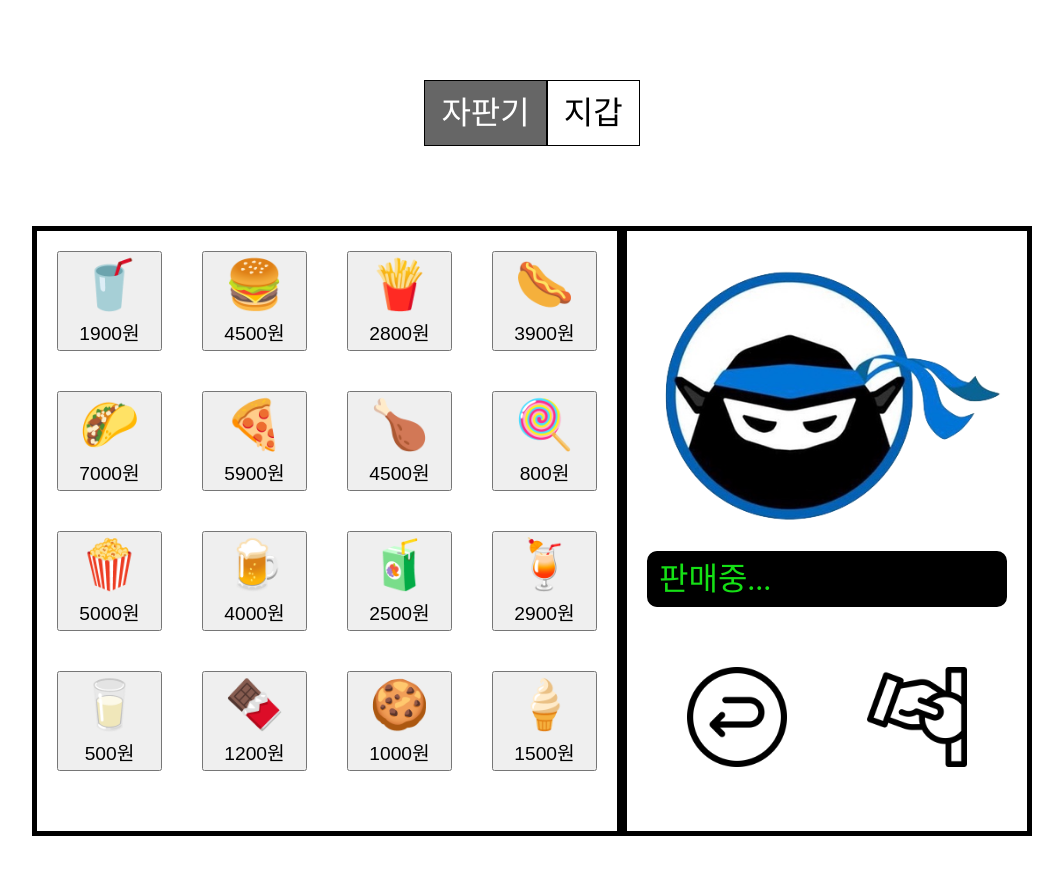
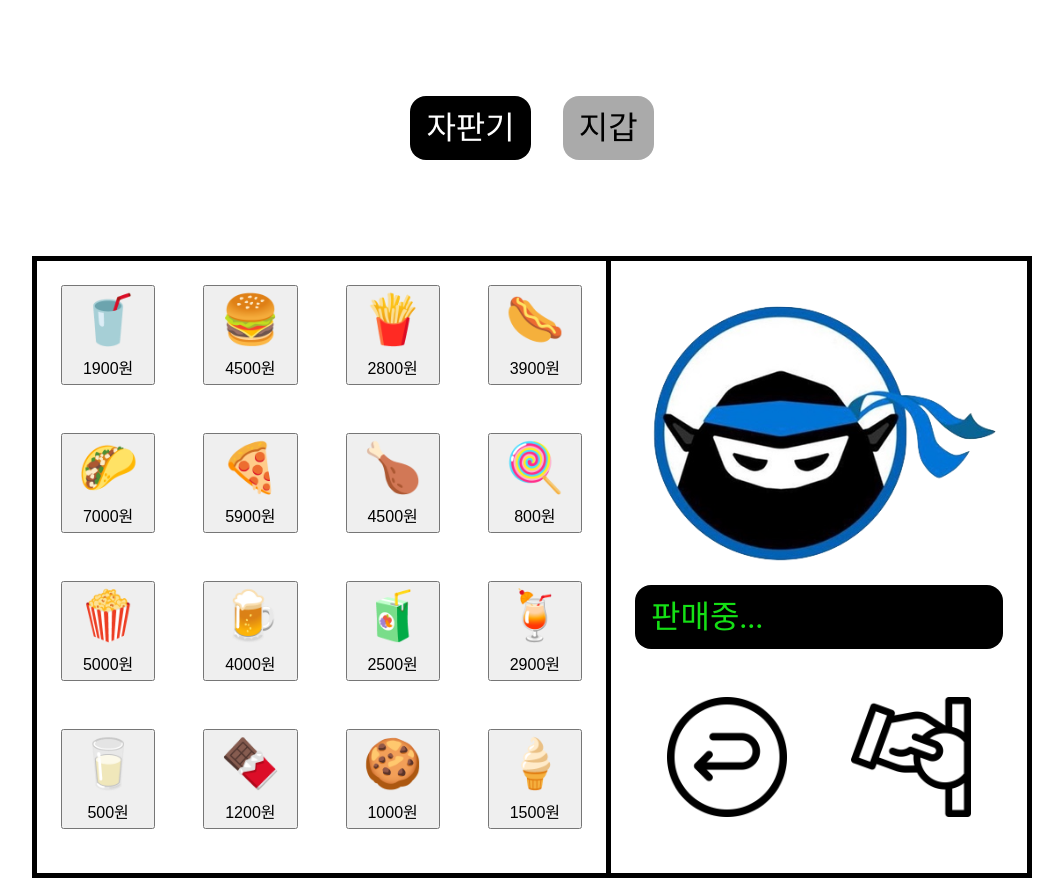
Before and after one commit to codesquad-members-2022/fe-vm, a React (Create React App) app: page / in a window 1280 px wide. Shown: the whole page, without its empty margins (108-1171 px from the left). Before the commit the page ends 836 px from the top, so only its background shows below. Built offline with nearby package versions, Linux system fonts and the light colour scheme.

Commit message:
Design: Apply theme provider

```diff
--- a/src/App.js
+++ b/src/App.js
@@ -1,14 +1,16 @@
 import { Reset } from "styled-reset";
-import styled from "styled-components";
+import styled, { ThemeProvider } from "styled-components";
 import { BrowserRouter, Routes, Route, Link, Outlet } from "react-router-dom";
 import Layout from "./page/Layout";
 import VendingMachine from "./page/VendingMachine";
 import Wallet from "./page/Wallet";
 import NotFound from "./page/NotFound";
+import theme from "./theme";
 
 function App() {
     return (
         <>
+            <ThemeProvider theme={theme}>
                 <Reset />
                 <BrowserRouter>
                     <Routes>
@@ -19,6 +21,7 @@ function App() {
                         </Route>
                     </Routes>
                 </BrowserRouter>
+            </ThemeProvider>
         </>
     );
 }
--- a/src/component/NavBtn.jsx
+++ b/src/component/NavBtn.jsx
@@ -17,22 +17,24 @@ function NavBtn() {
 const NavBtnList = styled.ul`
     display: flex;
     justify-content: center;
-    margin: 5rem;
+    margin: ${({ theme }) => theme.margins.xxxl};
 `;
 
 const NavBtnItem = styled.li`
-    border: 1px solid #000;
+    margin: ${({ theme }) => theme.margins.medium};
 `;
 
 const StyledNavLink = styled(NavLink)`
     display: inline-block;
-    padding: 1rem;
+    padding: ${({ theme }) => theme.paddings.medium};
+    font-size: ${({ theme }) => theme.fontSizes.xl};
     text-decoration: none;
-    color: #000;
-    font-size: 2rem;
+    border-radius: ${({ theme }) => theme.borderRadiuses.medium};
+    background-color: ${({ theme }) => theme.colors.lightGray};
+    color: ${({ theme }) => theme.colors.black};
     &.active {
-        background-color: #666;
-        color: #fff;
+        background-color: ${({ theme }) => theme.colors.black};
+        color: ${({ theme }) => theme.colors.white};
     }
 `;
 
--- a/src/component/OrderBox.jsx
+++ b/src/component/OrderBox.jsx
@@ -3,6 +3,7 @@ import returnIcon from "../asset/return.png";
 import insertIcon from "../asset/insert.png";
 import logo from "../asset/codesquad.png";
 import VendingMachineDisplay from "./VendingMachineDisplay";
+import * as uiConst from "../constant/uiConstant";
 
 function OrderBox() {
     function handleReturnBtn() {
@@ -25,24 +26,24 @@ function OrderBox() {
 }
 
 const OrderContainer = styled.div`
-    margin: 20px;
+    margin: ${({ theme }) => theme.margins.lg};
 `;
 
 const ReturnBtn = styled.div`
-    width: 120px;
-    height: 120px;
+    width: ${uiConst.RETURN_BTN_WIDTH};
+    height: ${uiConst.RETURN_BTN_HEIGHT};
     background: url(${returnIcon}) no-repeat;
     background-size: contain;
-    margin: 40px;
+    margin: ${({ theme }) => theme.margins.xl};
     cursor: pointer;
 `;
 
 const InsertBtn = styled.div`
-    width: 120px;
-    height: 120px;
+    width: ${uiConst.INSERT_BTN_WIDTH};
+    height: ${uiConst.INSERT_BTN_HEIGHT};
     background: url(${insertIcon}) no-repeat;
     background-size: contain;
-    margin: 40px;
+    margin: ${({ theme }) => theme.margins.xl};
     cursor: pointer;
 `;
 
@@ -51,7 +52,7 @@ const VendingMachineBtnBox = styled.div`
 `;
 
 const VendingMachineLogo = styled.div`
-    height: 300px;
+    height: ${uiConst.VENDING_MACHINE_LOGO};
     background: url(${logo}) no-repeat;
     background-size: contain;
 `;
--- a/src/component/Product.jsx
+++ b/src/component/Product.jsx
@@ -13,8 +13,8 @@ function Product({ name, price, quantity }) {
 }
 
 const ProductBox = styled.button`
-    margin: 20px;
-    height: ${uiConst.VENDING_MACHINE_PRODUCT_HEIGHT}px;
+    margin: ${({ theme }) => theme.margins.lg};
+    height: ${uiConst.VENDING_MACHINE_PRODUCT_HEIGHT};
     cursor: pointer;
     display: flex;
     flex-direction: column;
@@ -23,10 +23,11 @@ const ProductBox = styled.button`
 `;
 
 const ProductName = styled.div`
-    font-size: ${uiConst.VENDING_MACHINE_PRODUCT_SIZE}rem;
+    font-size: ${({ theme }) => theme.fontSizes.xxl};
 `;
+
 const ProductPrice = styled.div`
-    font-size: 1.2rem;
+    font-size: ${({ theme }) => theme.fontSizes.medium};
 `;
 
 export default Product;
--- a/src/component/VendingMachineDisplay.jsx
+++ b/src/component/VendingMachineDisplay.jsx
@@ -6,13 +6,12 @@ function VendingMachineDisplay() {
 }
 
 const DisplayText = styled.div`
-    border: 2px solid black;
-    margin-bottom: 20px;
-    padding: 10px;
-    color: #15e015;
-    font-size: 2rem;
-    background-color: black;
-    border-radius: 10px;
+    margin-bottom: ${({ theme }) => theme.margins.medium};
+    padding: ${({ theme }) => theme.paddings.medium};
+    font-size: ${({ theme }) => theme.fontSizes.xl};
+    color: ${({ theme }) => theme.colors.lightGreen};
+    background-color: ${({ theme }) => theme.colors.black};
+    border-radius: ${({ theme }) => theme.borderRadiuses.medium}; ;
 `;
 
 export default VendingMachineDisplay;
--- a/src/constant/uiConstant.js
+++ b/src/constant/uiConstant.js
@@ -1,7 +1,19 @@
-export const VENDING_MACHINE_WIDTH = 1000;
+export const VENDING_MACHINE_WIDTH = "1000px";
 
-export const VENDING_MACHINE_HEIHGT = 600;
+export const VENDING_MACHINE_HEIHGT = "600px";
 
-export const VENDING_MACHINE_PRODUCT_HEIGHT = 100;
+export const PRODUCT_WINDOW_WIDTH = "600px";
+
+export const VENDING_MACHINE_PRODUCT_HEIGHT = "100px";
 
 export const VENDING_MACHINE_PRODUCT_SIZE = 3;
+
+export const VENDING_MACHINE_LOGO = "300px";
+
+export const RETURN_BTN_WIDTH = "120px";
+
+export const RETURN_BTN_HEIGHT = "120px";
+
+export const INSERT_BTN_WIDTH = "120px";
+
+export const INSERT_BTN_HEIGHT = "120px";
--- a/src/page/VendingMachine.jsx
+++ b/src/page/VendingMachine.jsx
@@ -32,21 +32,22 @@ const ProductContainer = styled.div`
 `;
 
 const VendingMachineBox = styled.div`
-    width: ${uiConst.VENDING_MACHINE_WIDTH}px;
+    width: ${uiConst.VENDING_MACHINE_WIDTH};
     margin: 0 auto;
     display: flex;
 `;
 
 const VendingMachineLeftCol = styled.div`
     border: 5px solid #000;
-    min-height: ${uiConst.VENDING_MACHINE_HEIHGT}px;
-    width: 60%;
+    border-right: none;
+    min-height: ${uiConst.VENDING_MACHINE_HEIHGT};
+    width: ${uiConst.PRODUCT_WINDOW_WIDTH};
 `;
 
 const VendingMachineRightCol = styled.div`
     border: 5px solid #000;
     height: ${uiConst.VENDING_MACHINE_HEIHGT}px;
-    width: 40%;
+    width: ${uiConst.VENDING_MACHINE_WIDTH - uiConst.PRODUCT_WINDOW_WIDTH};
 `;
 
 export default VendingMachine;
--- /dev/null
+++ b/src/theme.js
@@ -0,0 +1,47 @@
+const theme = {
+    fontSizes: {
+        small: ".5rem",
+        medium: "1rem",
+        lg: "1.5rem",
+        xl: "2rem",
+        xxl: "3rem",
+        xxxl: "5rem",
+    },
+
+    paddings: {
+        small: ".5rem",
+        medium: "1rem",
+        lg: "1.5rem",
+        xl: "2rem",
+        xxl: "3rem",
+        xxxl: "5rem",
+    },
+
+    margins: {
+        small: ".5rem",
+        medium: "1rem",
+        lg: "1.5rem",
+        xl: "2rem",
+        xxl: "3rem",
+        xxxl: "5rem",
+    },
+
+    colors: {
+        black: "#000",
+        white: "#FFF",
+        darkGray: "#666",
+        lightGray: "#aaa",
+        lightGreen: "#15e015",
+    },
+
+    borderRadiuses: {
+        small: ".5rem",
+        medium: "1rem",
+        lg: "1.5rem",
+        xl: "2rem",
+        xxl: "3rem",
+        xxxl: "5rem",
+    },
+};
+
+export default theme;
```
Lines whose indentation alone changed are shown as unchanged.
